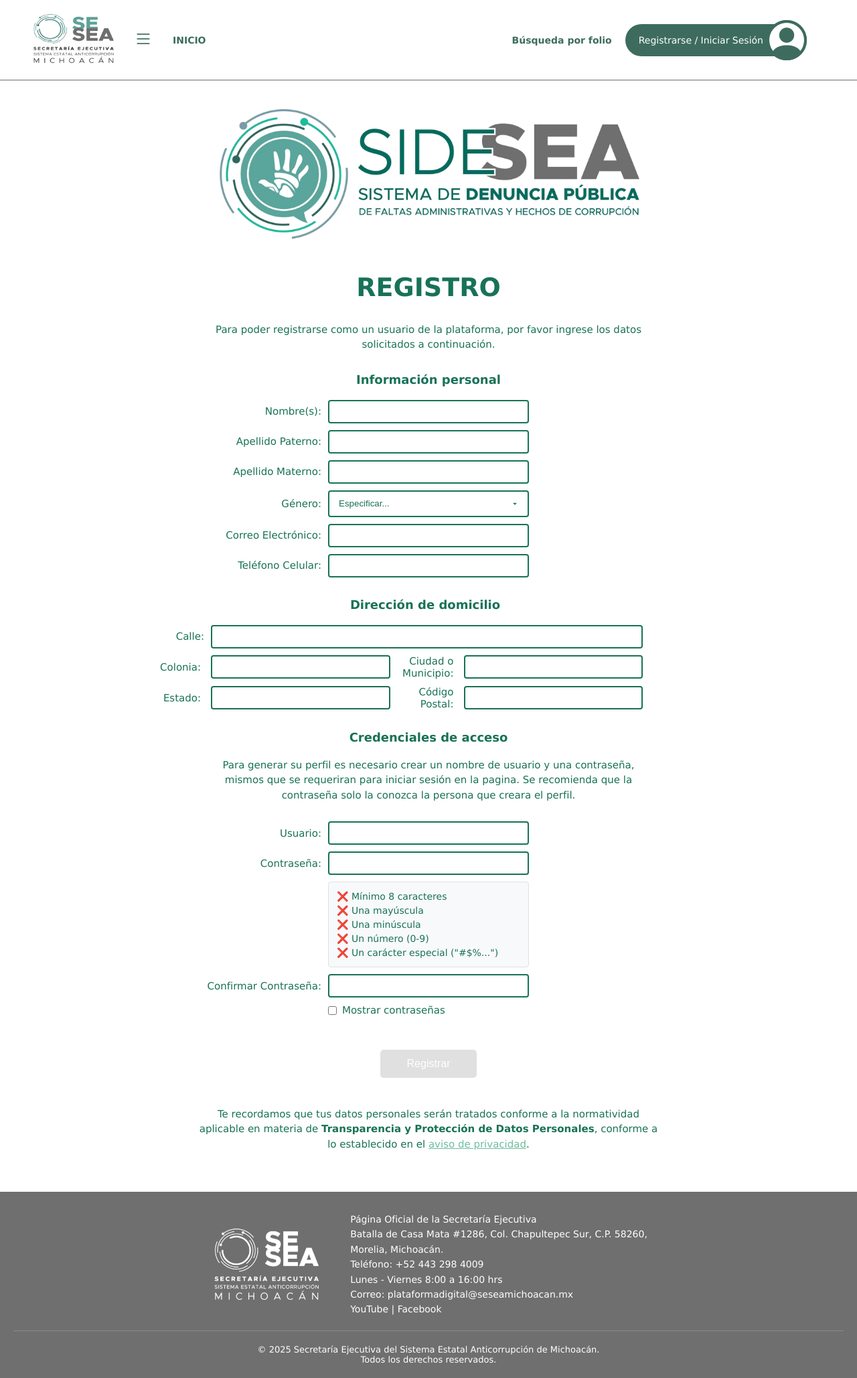
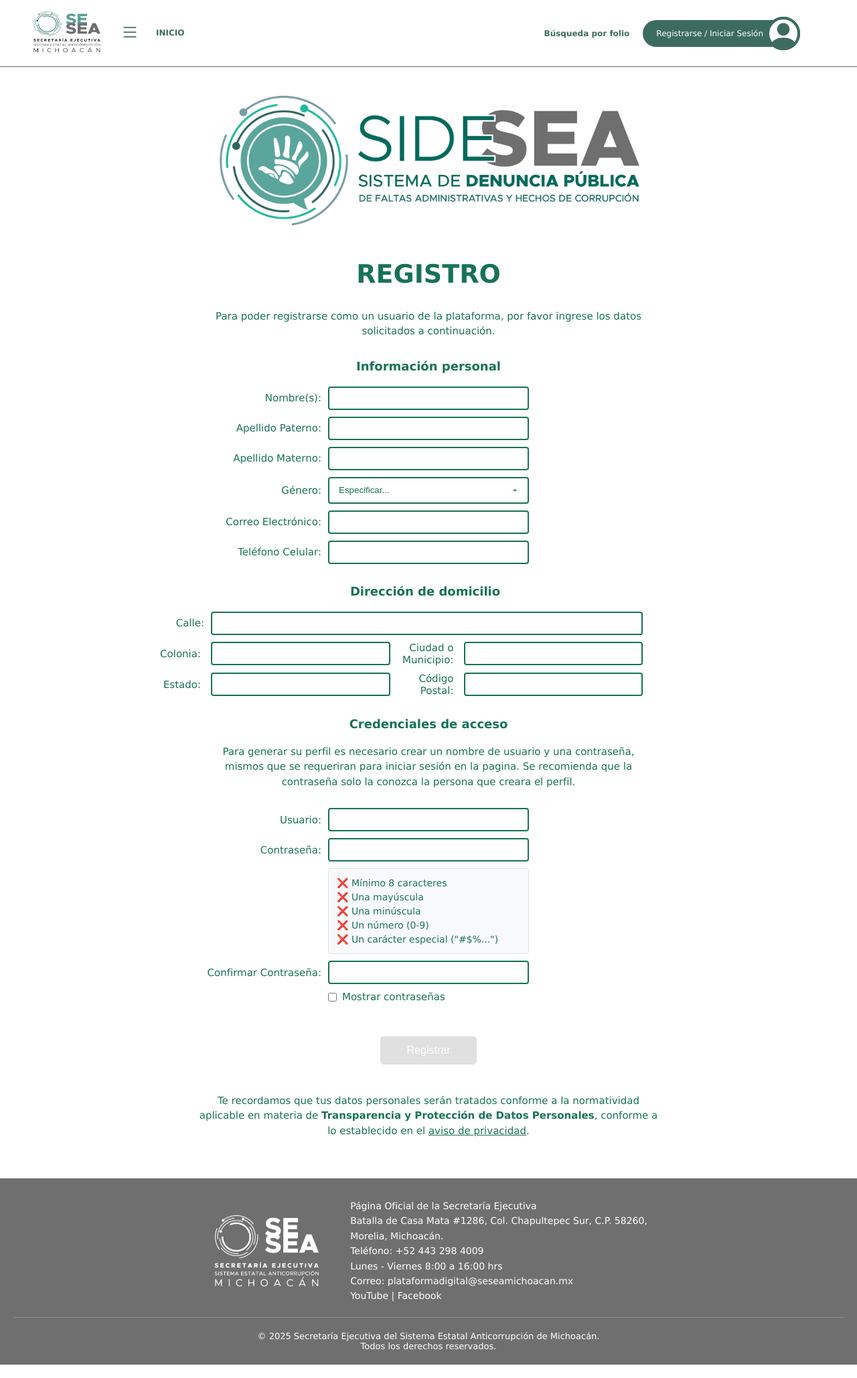
Before and after one commit to SeseaDev02/Sidesea_S5, a Django app: page /registros/ in a window 1280 px wide. Shown: the whole page at 67% size. Run offline with Django 5.2, Linux system fonts and the light colour scheme.

Commit message:
Formulario registro terminado

```diff
--- a/static/css/base_style.css
+++ b/static/css/base_style.css
@@ -1,3 +1,15 @@
+/* Variables de color */
+:root {
+    --color-primary: #187257;
+    --color-secondary: #75A39A;
+    --color-accent: #6DBD9E;
+    --color-dark: #106048;
+    --color-gray: #6F6F6F;
+    --color-light-gray: #f5f5f5;
+    --color-white: #ffffff;
+    --transition: all 0.3s ease;
+}
+
 * {
     padding: 0;
     margin: 0;
@@ -26,7 +38,7 @@ body {
 /* NAVBAR */
 .navbar-custom {
     padding: 0 50px;
-    height: 120px;
+    height: 100px;
     width: 100%;
     border-bottom: solid 1px #6F6F6F;
 }
@@ -42,7 +54,7 @@ body {
 
 /* Logo */
 #logo-sesea img {
-    width: 120px;
+    width: 100px;
     height: auto;
 }
 
@@ -59,7 +71,7 @@ body {
     display: flex;
     align-items: center;
     gap: 20px;
-    font-size: 14px;
+    font-size: 12px;
 }
 
 /* Botón hamburguesa */
@@ -67,6 +79,7 @@ body {
     background: none;
     border: none;
     padding: 5px;
+    padding-right: 0px;
     cursor: pointer;
     transition: transform 0.2s;
 }
@@ -87,7 +100,7 @@ body {
     background: none;
     border: none;
     font-family: 'Lucida Sans', sans-serif;
-    font-size: 14px;
+    font-size: 12px;
     font-weight: 600;
     color: #3D6C5E;
     cursor: pointer;
@@ -112,13 +125,13 @@ body {
 #nav-form-sesion {
     background: #3D6C5E;
     color: white !important;
-    height: 48px;
+    height: 40px;
     padding-left: 20px;
     padding-right: 55px;
     border: none;
     border-radius: 25px;
     cursor: pointer;
-    max-width: 300px;
+    max-width: 280px;
     display: flex;
     align-items: center;
     position: relative;
@@ -128,13 +141,13 @@ body {
 
 #nav-form-sesion i.bi {
     position: absolute;
-    right: -10px;
-    font-size: 60px;
+    right: 0px;
+    font-size: 50px;
     color: #3D6C5E;
     background: white;
     border-radius: 50%;
-    width: 60px;
-    height: 60px;
+    width: 50px;
+    height: 50px;
     display: flex;
     align-items: center;
     justify-content: center;
@@ -588,13 +601,13 @@ body {
     flex-direction: column;
     gap: 8px;
     font-size: 15px;
-    color: var(--color-primary);
+    color: #187257;
     font-weight: normal;
 }
 
 .submenu .form-ayuda a {
     font-size: 15px;
-    color: var(--color-primary);
+    color: #187257;
     text-decoration: none;
     text-align: center;
     font-weight: normal;
@@ -752,7 +765,7 @@ footer p {
     }
 
     .navbar-opcions a {
-        font-size: 14px;
+        font-size: 12px;
     }
 
     .dropdown-btn {
--- a/static/css/style.css
+++ b/static/css/style.css
@@ -288,7 +288,7 @@ body {
     border-radius: 2px;
 }
 
-.informacion {
+/* .informacion {
     padding: 10px;
     border-radius: 10px;
     animation: slideIn 1s ease;
@@ -309,7 +309,7 @@ body {
 
 .informacion a:hover {
     color:var(--color-accent)
-}
+} */
 
 /* información de denuncias */
 .info-denuncia {
--- a/static/css/style_registro.css
+++ b/static/css/style_registro.css
@@ -1,3 +1,5 @@
+/* Reset y estilos base */
+
 /* ========== LOGO ========== */
 .img-logo-sidesea {
     position: relative;
@@ -549,12 +551,12 @@
 }
 
 #link-aviso {
-    color: #6DBD9E;
+    color: #187257;
     transition: color 0.3s ease;
 }
 
 #link-aviso:hover {
-    color: #75A39A;
+    color: #106048;
 }
 
 /* ========== MODAL AVISO DE PRIVACIDAD ========== */
@@ -914,7 +916,7 @@
 }
 
 #link-aviso {
-    color: #6DBD9E;
+    color: #187257;
     transition: color 0.3s ease;
 }
 
```
